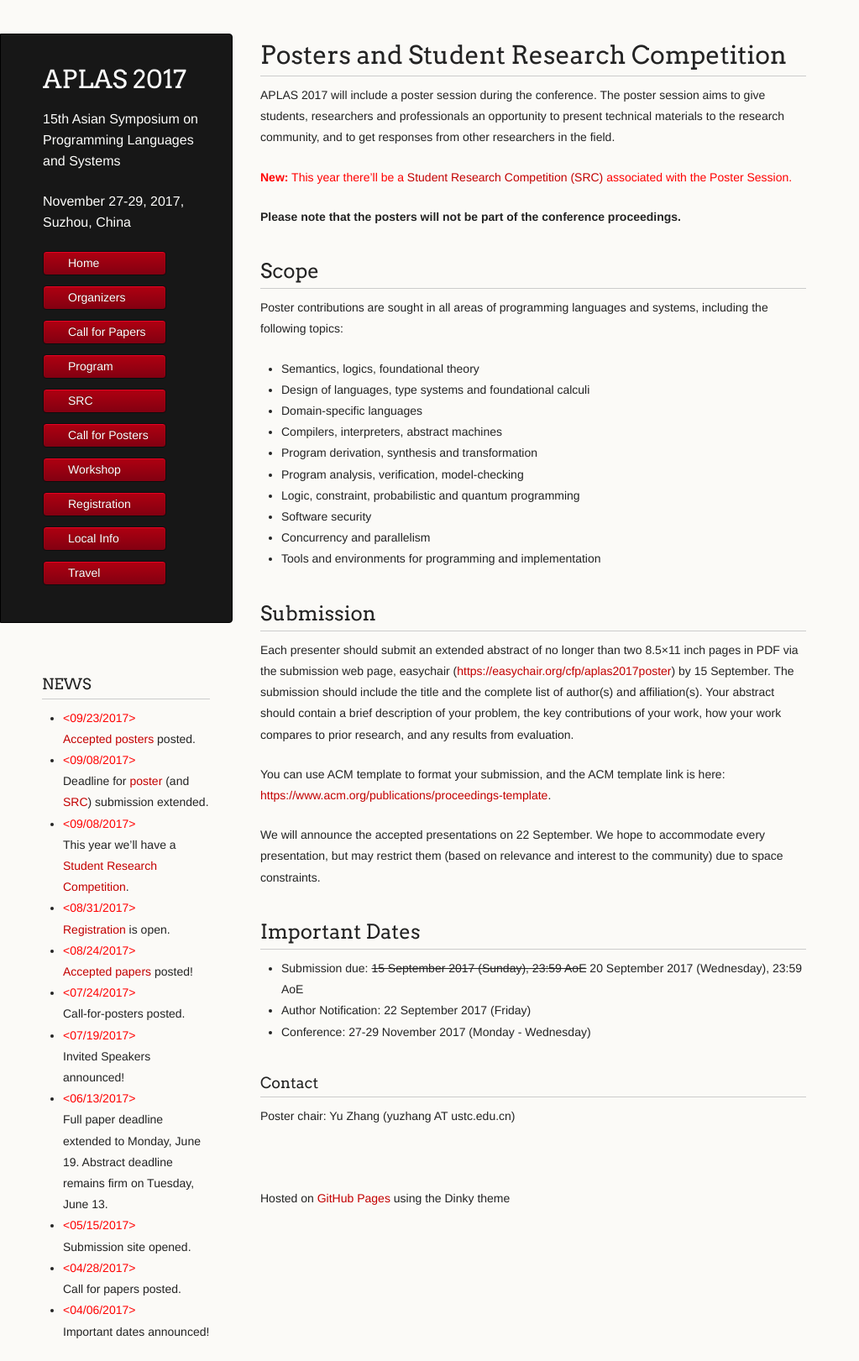
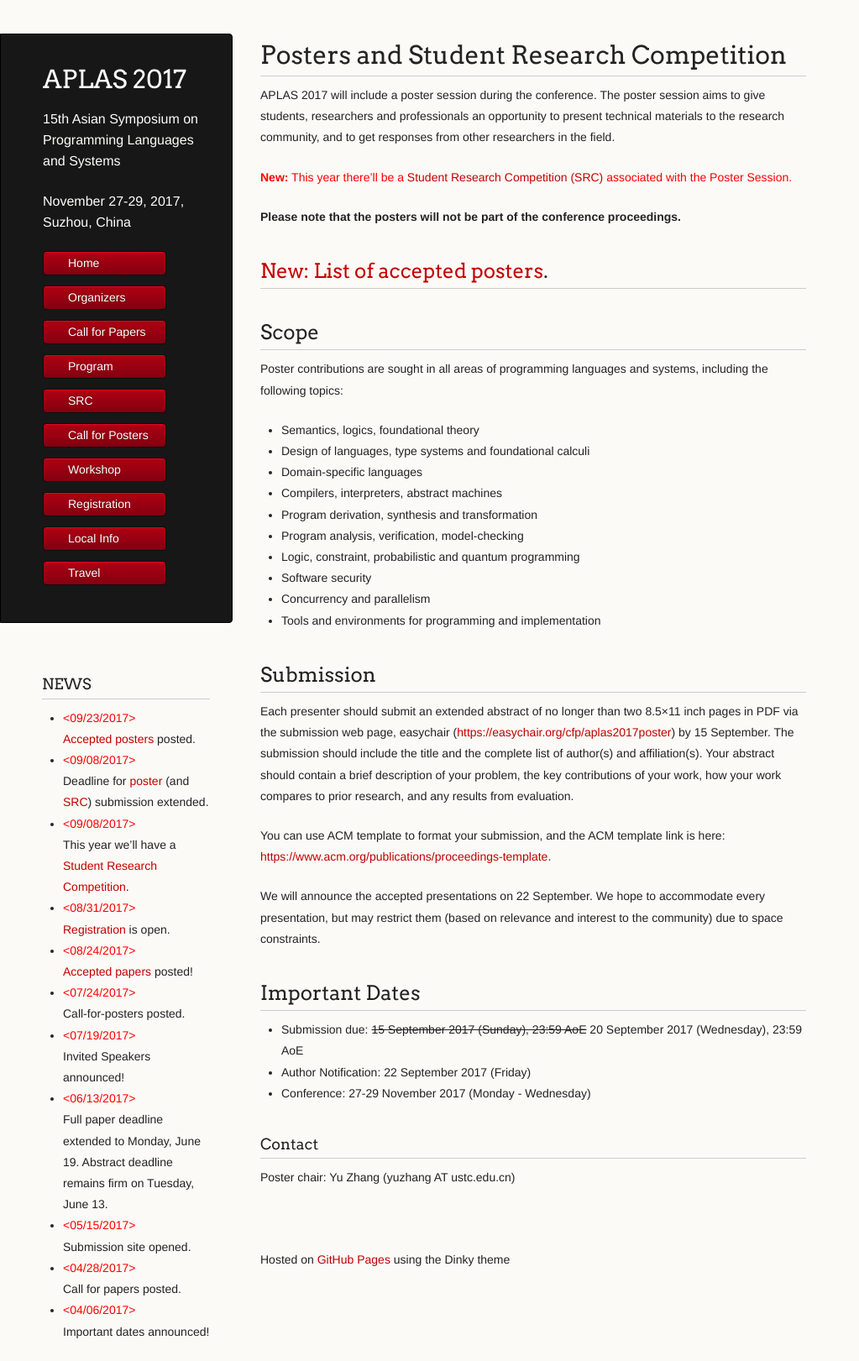
Before and after one commit to www-aplas/www-aplas.github.io, a Jekyll site: the page built from posters.md, in a window 1280 px wide. Shown: the whole page at 84% size, without its empty margins (0-1023 px from the left). Built offline with Jekyll 4.4.1, drawn with Linux system fonts in a browser that asks for light colours; our own code applies the rules of GitHub Pages for plain Markdown files; a script that is not in the unit is left out.

Commit message:
Update posters.md

```diff
--- a/posters.md
+++ b/posters.md
@@ -4,6 +4,8 @@ APLAS 2017 will include a poster session during the conference. The poster sessi
 <span style="color:red;">**New:** This year there'll be a [Student Research Competition (SRC)](SRC.html) associated with the Poster Session.</span>
 
 **Please note that the posters will not be part of the conference proceedings.**
+
+## [New: List of accepted posters](accepted-posters.html).
 
 ## Scope
 
```
